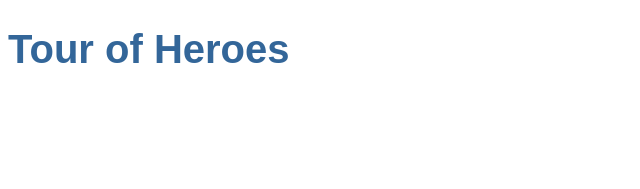
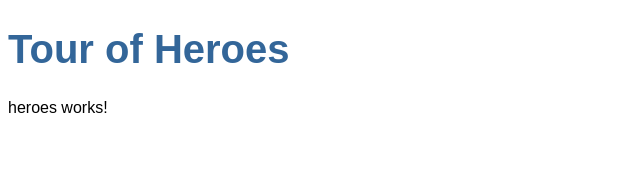
Before and after one commit to FireL0ki/angular-tour-of-heroes, an Angular app: page / in a window 1280 px wide. Shown: the top 189 px of the page, without its empty margins (0-640 px from the left). Built offline with nearby package versions, Linux system fonts and the light colour scheme.

Commit message:
add the app-heroes component to the main app component to display it from the main page

```diff
--- a/src/app/app.component.html
+++ b/src/app/app.component.html
@@ -1 +1,3 @@
 <h1>{{title}}</h1>
+<!-- display the heroes component in the main application by using the element selector <app-heroes> -->
+<app-heroes></app-heroes>
```
